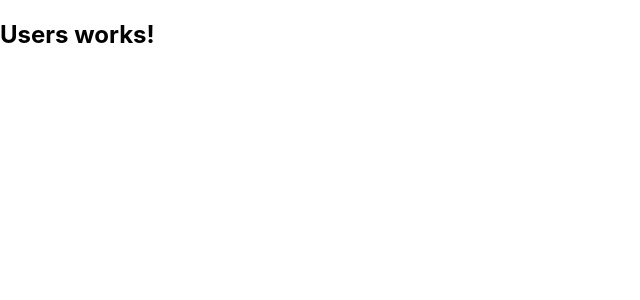
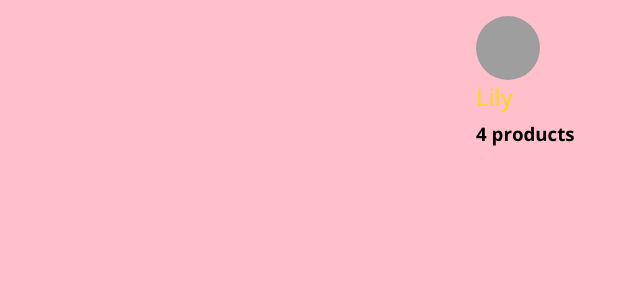
Before and after one commit to lilyshowlader/girly.share, a React (Create React App) app: page / in a window 1280 px wide. Shown: the top 300 px of the page, without its empty margins (0-640 px from the left). Built offline with nearby package versions, Linux system fonts and the light colour scheme; grey boxes are pictures that could not be loaded.

Commit message:
adjust avatar

```diff
--- a/src/index.css
+++ b/src/index.css
@@ -1,13 +1,42 @@
+@import url('https://fonts.googleapis.com/css?family=Open+Sans:400,700&display=swap');
+
+* {
+  box-sizing: border-box;
+}
+
+html {
+  font-family: 'Open Sans', sans-serif;
+}
+
 body {
   margin: 0;
-  font-family: -apple-system, BlinkMacSystemFont, 'Segoe UI', 'Roboto', 'Oxygen',
-    'Ubuntu', 'Cantarell', 'Fira Sans', 'Droid Sans', 'Helvetica Neue',
-    sans-serif;
-  -webkit-font-smoothing: antialiased;
-  -moz-osx-font-smoothing: grayscale;
+  background: pink;
 }
 
-code {
-  font-family: source-code-pro, Menlo, Monaco, Consolas, 'Courier New',
-    monospace;
+.slide-in-left-enter {
+  transform: translateX(-100%);
 }
+
+.slide-in-left-enter-active {
+  transform: translateX(0);
+  opacity: 1;
+  transition: all 200ms;
+}
+
+.slide-in-left-exit {
+  transform: translateX(0%);
+  opacity: 1;
+}
+
+.slide-in-left-exit-active {
+  transform: translateX(-100%);
+  opacity: 0;
+  transition: all 200ms;
+}
+
+.center {
+  text-align: center;
+  display: flex;
+  justify-content: center;
+  align-items: center;
+}
--- /dev/null
+++ b/src/shared/components/UIElements/Avatar.css
@@ -0,0 +1,15 @@
+.avatar {
+  width: 100%;
+  height: 100%;
+  display: flex;
+  justify-content: center;
+  align-items: center;
+}
+
+.avatar img {
+  display: block;
+  border-radius: 50%;
+  width: 100%;
+  height: 100%;
+  object-fit: cover;
+}
--- /dev/null
+++ b/src/shared/components/UIElements/Avatar.js
@@ -0,0 +1,17 @@
+import React from 'react';
+
+import './Avatar.css';
+
+const Avatar = props => {
+  return (
+    <div className={`avatar ${props.className}`} style={props.style}>
+      <img
+        src={props.image}
+        alt={props.alt}
+        style={{ width: props.width, height: props.width }}
+      />
+    </div>
+  );
+};
+
+export default Avatar;
--- a/src/user/components/UserItem.css
+++ b/src/user/components/UserItem.css
@@ -0,0 +1,49 @@
+.user-item {
+  margin: 1rem;
+  width: calc(45% - 2rem);
+  min-width: 17.5rem;
+}
+
+.user-item a {
+  display: flex;
+  align-items: center;
+  width: 100%;
+  height: 100%;
+  text-decoration: none;
+  padding: 1rem;
+  color: white;
+  background: #292929;
+}
+
+.user-item a:hover,
+.user-item a:active {
+  background: #ffd900;
+}
+
+.user-item__content {
+  padding: 0;
+}
+
+.user-item__image {
+  width: 4rem;
+  height: 4rem;
+  margin-right: 1rem;
+}
+
+.user-item__info h2 {
+  font-size: 1.5rem;
+  margin: 0 0 0.5rem 0;
+  font-weight: normal;
+  color: #ffd900;
+}
+
+.user-item:hover h2,
+.user-item:active h2,
+.user-item:hover h3,
+.user-item:active h3 {
+  color: #292929;
+}
+
+.user-item__info h3 {
+  margin: 0;
+}
--- a/src/user/components/UserItem.jsx
+++ b/src/user/components/UserItem.jsx
@@ -1,9 +1,21 @@
 import React from 'react'
 import './UserItem.css'
-
+import Avatar from '../../shared/components/UIElements/Avatar'
 function UserItem (props) {
-
+	return (
+		<li className="user-item">
+			<div className='user-item__content'>
+				<div className='user-item__image'>
+					<Avatar image={props.image} alt={props.name}/>
+				</div>
+				<div className='user-item__info'>
+					<h2>{props.name}</h2>
+					<h3>{props.productCount} {props.placeCount === 1 ? 'product' : 'products'}</h3>
+				</div>
+			</div>
+		</li>
+	)
 
 }
 
-export default UsersItem
+export default UserItem
--- a/src/user/components/UsersList.css
+++ b/src/user/components/UsersList.css
@@ -0,0 +1,10 @@
+.users-list {
+  list-style: none;
+  margin: 0 auto;
+  padding: 0;
+  width: 90%;
+  max-width: 50rem;
+  display: flex;
+  justify-content: center;
+  flex-wrap: wrap;
+}
--- a/src/user/components/UsersList.jsx
+++ b/src/user/components/UsersList.jsx
@@ -1,7 +1,29 @@
 import React from 'react'
 import './UsersList.css'
+import UserProduct from './UserItem'
 
 function UsersList (props) {
+  // products will be an array of objects, if there are 0 products, there is not a user yet.
+  if (props.items.length === 0) {
+    return (
+      <div className='center'>
+      <h2> No users found </h2>
+      </div>
+    )
+  }
+  // if there is a user, display their image, name, product count etc.
+  else {
+    return <ul className='users-list'>
+      {props.items.map(user => (
+      <UserProduct
+      key={user.id}
+      id={user.id}
+      image={user.image}
+      name={user.name}
+      productCount={user.item}/>
+      ))}
+      </ul>
+  }
 
 
 }
--- a/src/user/pages/Users.jsx
+++ b/src/user/pages/Users.jsx
@@ -1,10 +1,17 @@
 import React from 'react'
+import UsersList from '../components/UsersList'
 
 function Users() {
+  // dummy data
+  const USERS = [
+    {id: 'userone',
+    name: 'Lily',
+    image: 'https://i.imgur.com/unL5G2S.jpg',
+    item: '4'}
+  ]
+
   return (
-    <>
-    <h2> Users works! </h2>
-    </>
+    <UsersList items={USERS}/>
   )
 }
 
```
